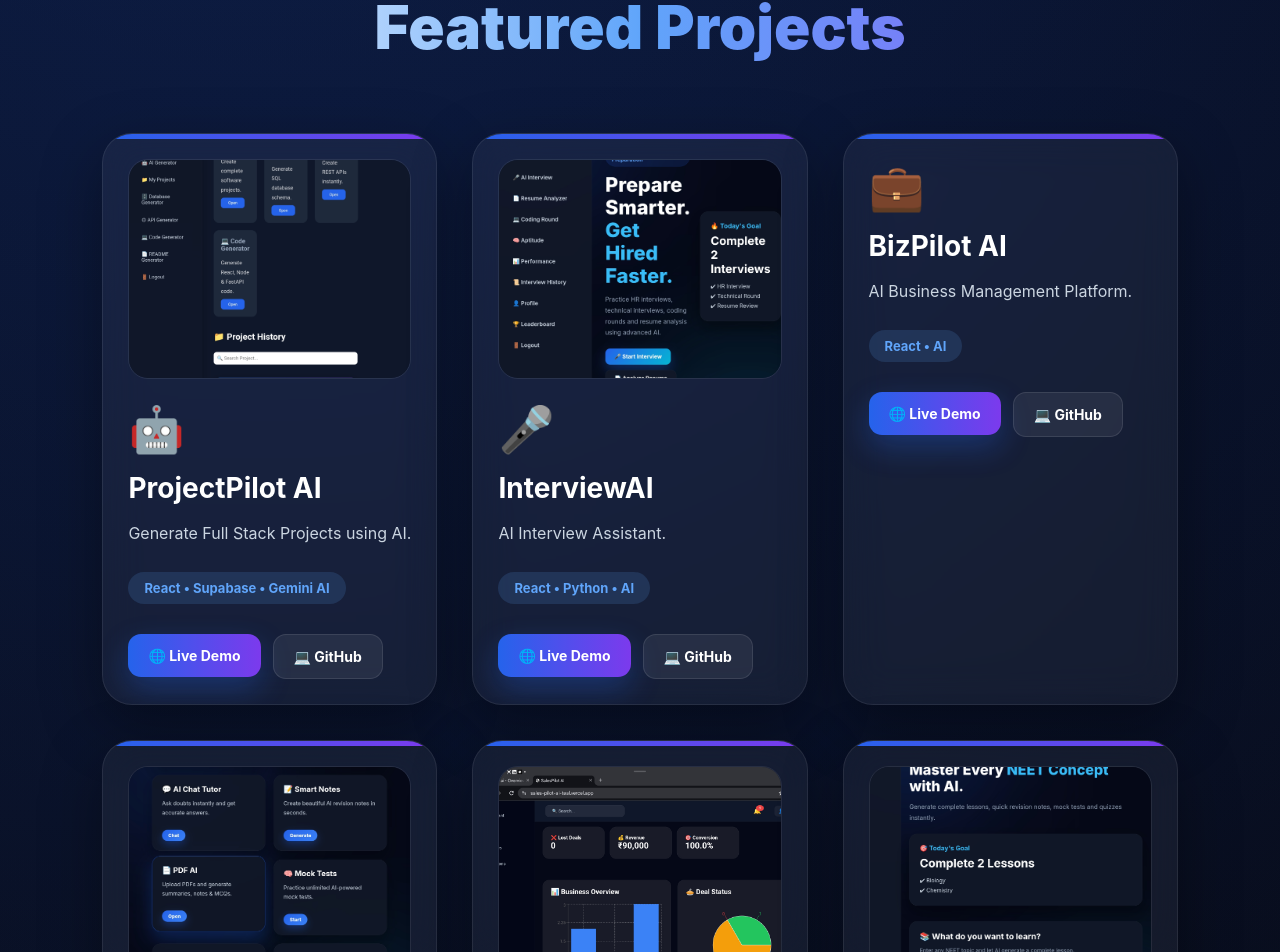
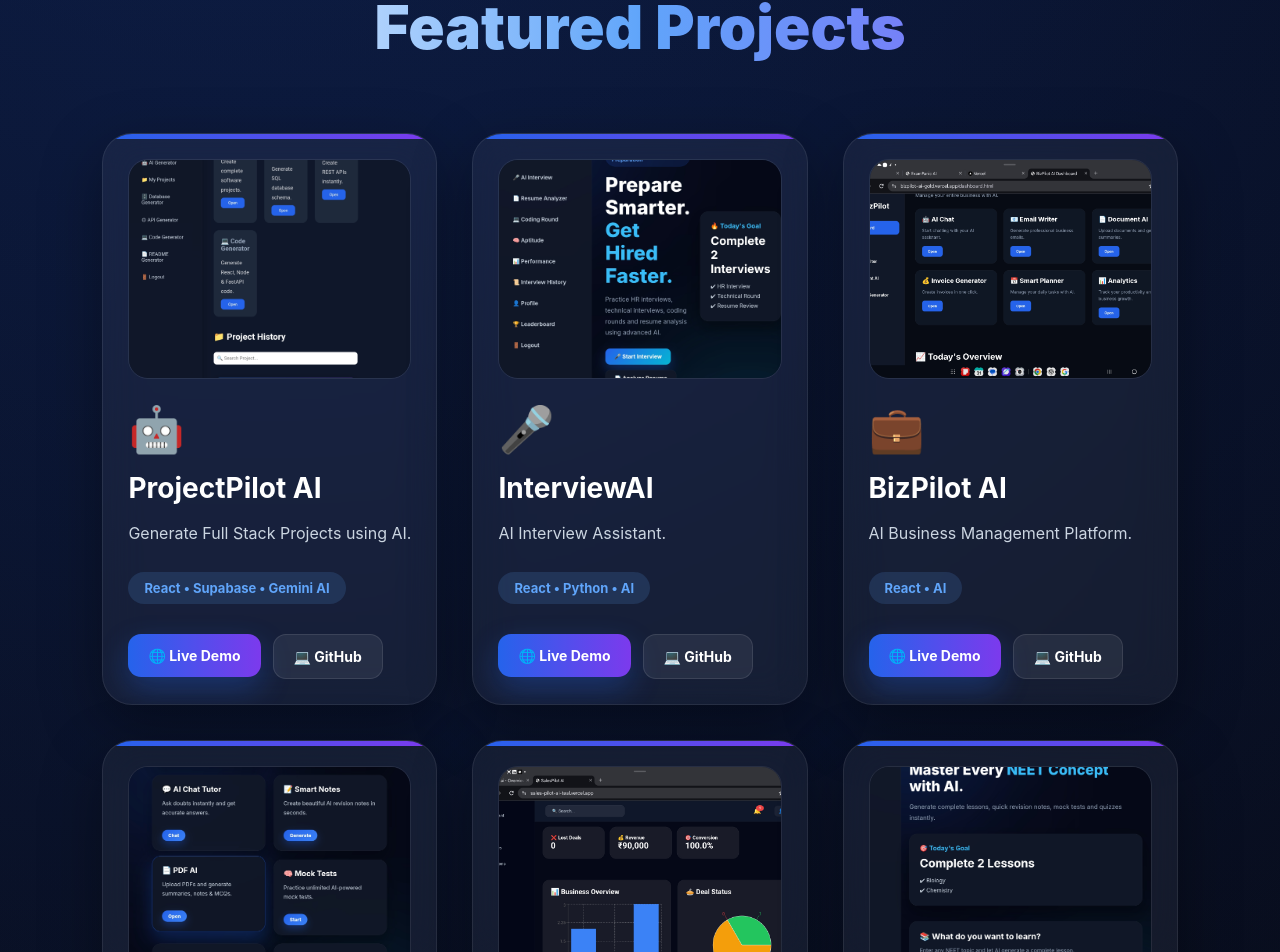
Before and after one commit to santoshml-lab/SantoshAI, a React (Vite) app: page / in a window 1280 px wide. Shown: the part 1196-2148 px from the top of the page. Built offline with nearby package versions, Linux system fonts and the light colour scheme.

Commit message:
Update ProjectsSection.jsx

```diff
--- a/src/components/ProjectsSection.jsx
+++ b/src/components/ProjectsSection.jsx
@@ -25,6 +25,7 @@ github:"https://github.com/santoshml-lab/InterviewPilot-AI"
 },
 
 {
+  image: "/images/bizpilot.png",
 icon:"💼",
 title:"BizPilot AI",
 desc:"AI Business Management Platform.",
```
